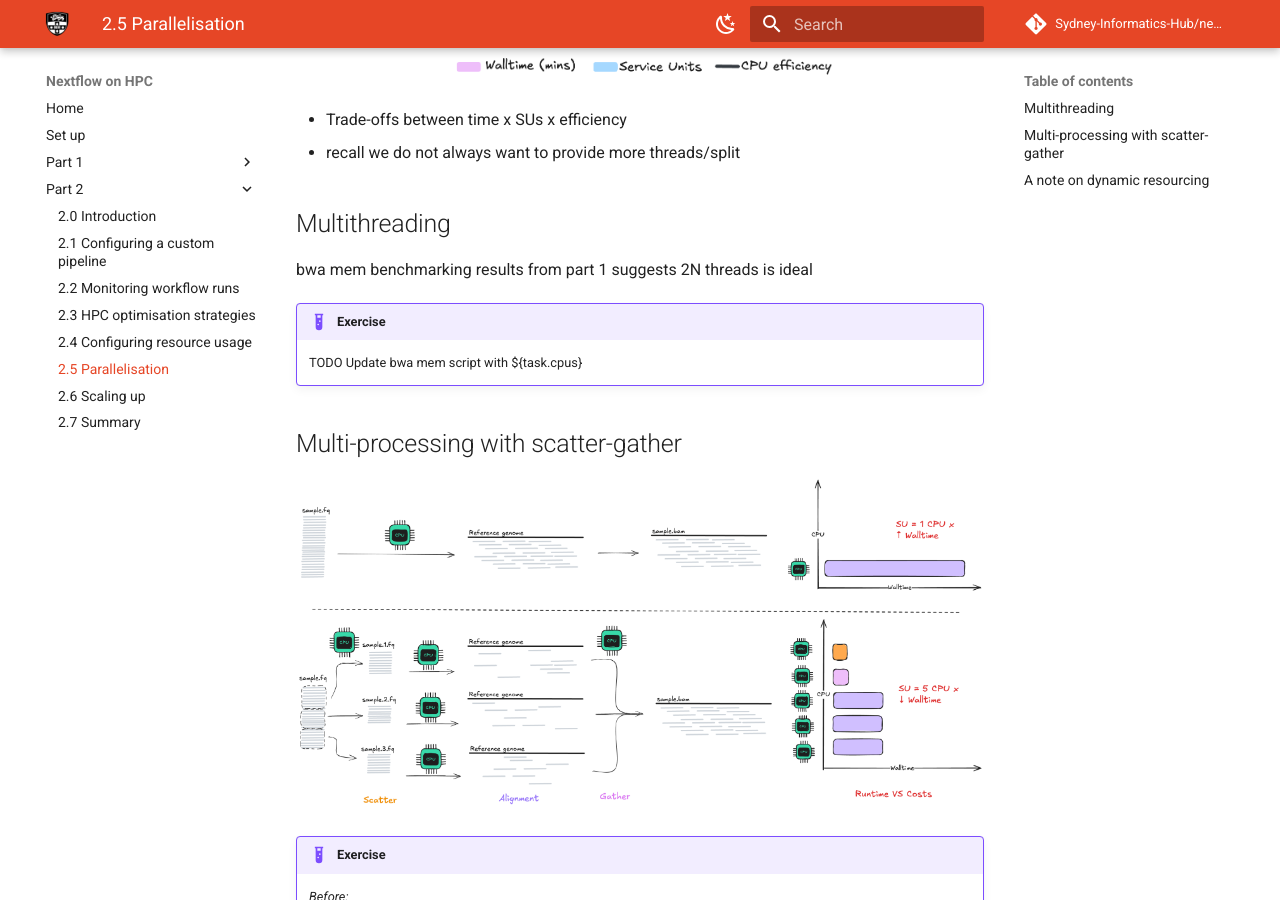
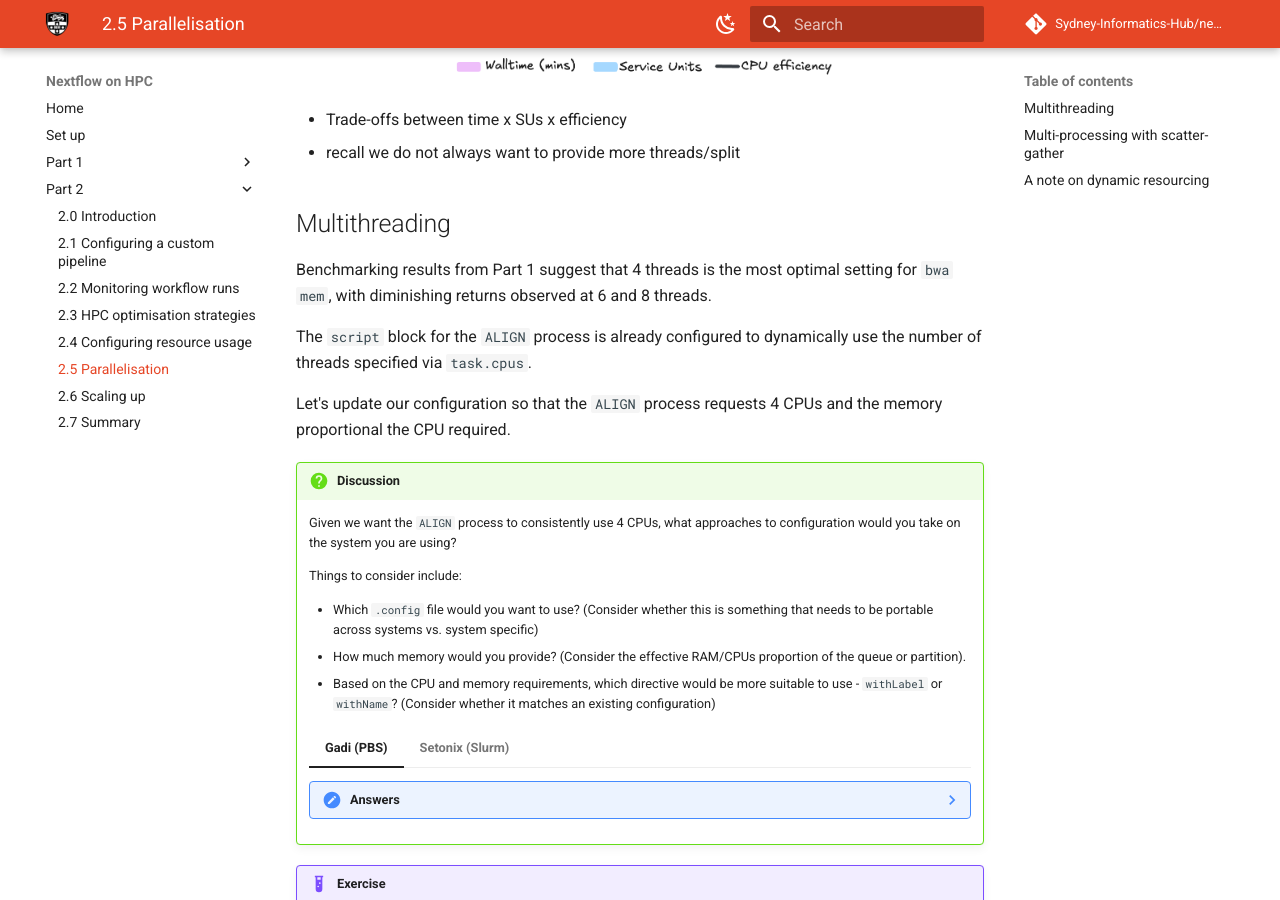
Before and after one commit to Sydney-Informatics-Hub/nextflow-hpc-workshop, an MkDocs documentation site: the page built from docs/part2/25_parallelisation.md, in a window 1280 px wide and 900 px high, scrolled down 682 px. Built offline with MkDocs 1.6.1 and Material for MkDocs 9.7.7, drawn with Linux system fonts in a browser that asks for light colours; comment, search, counter and statistics services are not loaded.

```diff
--- a/docs/part2/25_parallelisation.md
+++ b/docs/part2/25_parallelisation.md
@@ -18,7 +18,47 @@
 
 ## Multithreading
 
-bwa mem benchmarking results from part 1 suggests 2N threads is ideal
+Benchmarking results from Part 1 suggest that 4 threads is the most optimal
+setting for `bwa mem`, with diminishing returns observed at 6 and 8 threads.
+
+The `script` block for the `ALIGN` process is already configured to
+dynamically use the number of threads specified via `task.cpus`.
+
+Let's update our configuration so that the `ALIGN` process requests 4 CPUs
+and the memory proportional the CPU required.
+
+!!! question "Discussion"
+
+    Given we want the `ALIGN` process to consistently use 4 CPUs, what approaches
+    to configuration would you take on the system you are using?
+
+    Things to consider include:
+
+    - Which `.config` file would you want to use? (Consider whether this is
+    something that needs to be portable across systems vs. system specific)
+    - How much memory would you provide? (Consider the effective RAM/CPUs
+    proportion of the queue or partition).
+    - Based on the CPU and memory requirements, which directive would be
+    more suitable to use - `withLabel` or `withName`? (Consider whether
+    it matches an existing configuration)
+
+    === "Gadi (PBS)"
+
+        ??? note "Answers"
+
+            - `custom.config` to ensure it is tuned for the `normalbw` queue.
+            - 4 CPUs with 9 GB memory
+            - This is the same configuration as `FASTQC`, therefore `withLabel`
+            will be used
+
+    === "Setonix (Slurm)"
+
+        ??? note "Answers"
+
+            - `custom.config` to ensure it fits the `work` partition.
+            - 4 CPUs with 7 GB memory
+            - No other configuration are similar, therefore a new configuration
+            is needed using `withName`.
 
 !!! example "Exercise"
 
```
